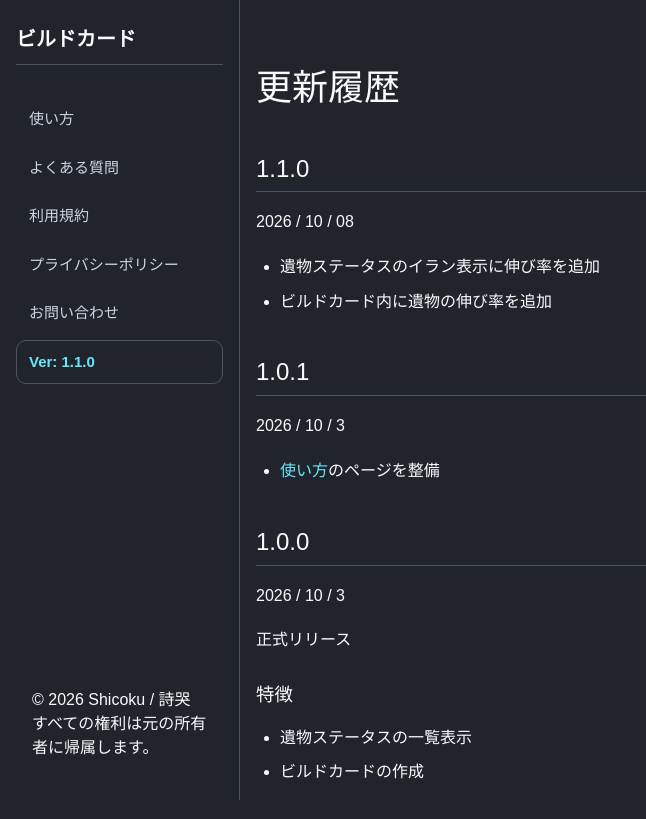
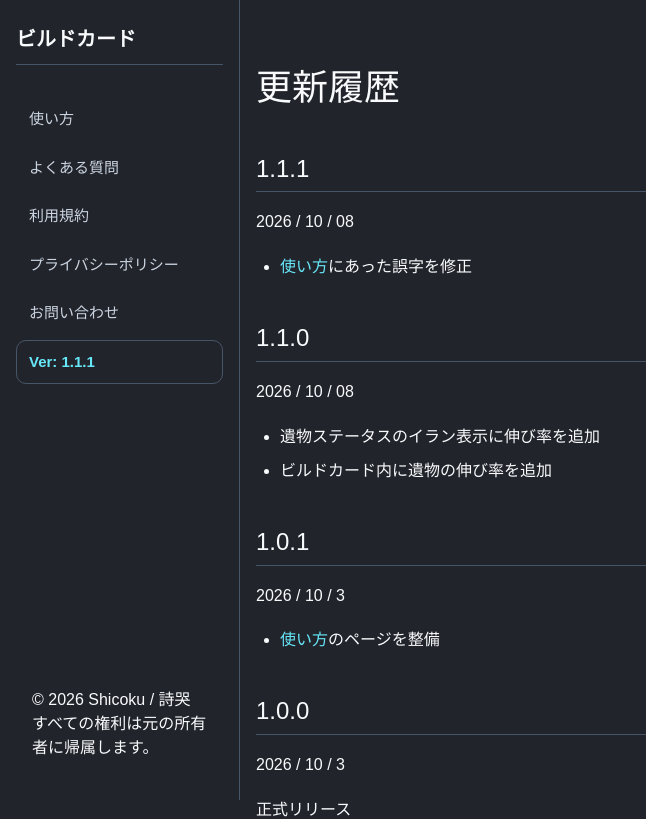
Before and after one commit to Shicoku/hsr-builder, a Next.js app: page /version in a window 1280 px wide. Shown: the top 819 px of the page, without its empty margins (0-646 px from the left). Built offline with nearby package versions, Linux system fonts and the light colour scheme; a web font is replaced by a local one.

Commit message:
誤字の修正

```diff
--- a/app/components/Sidebar.tsx
+++ b/app/components/Sidebar.tsx
@@ -16,7 +16,7 @@ const NAV_ITEMS: NavItem[] = [
   { href: "/terms", label: "利用規約" },
   { href: "/privacy", label: "プライバシーポリシー" },
   { href: "/contact", label: "お問い合わせ" },
-  { href: "/version", label: "Ver: 1.1.0" },
+  { href: "/version", label: "Ver: 1.1.1" },
 ];
 
 export default function Sidebar() {
--- a/app/use/page.mdx
+++ b/app/use/page.mdx
@@ -30,7 +30,7 @@ import MarkdownPage from "../components/MarkdownPage";
 
 ## 注意
 
-本ツールを使用する場合は、必ず[利用規約](/terms)をに同意のうえご利用ください。
+本ツールを使用する場合は、必ず[利用規約](/terms)に同意のうえご利用ください。
 また、下記のことに注意してください。
 
 - ゲーム内に更新があった場合、5～10分程度のタイムラグがあります
--- a/app/version/page.mdx
+++ b/app/version/page.mdx
@@ -3,6 +3,12 @@ import MarkdownPage from "../components/MarkdownPage";
 <MarkdownPage>
 
 # 更新履歴
+
+## 1.1.1
+
+2026 / 10 / 08
+
+- [使い方](/use)にあった誤字を修正
 
 ## 1.1.0
 
```
